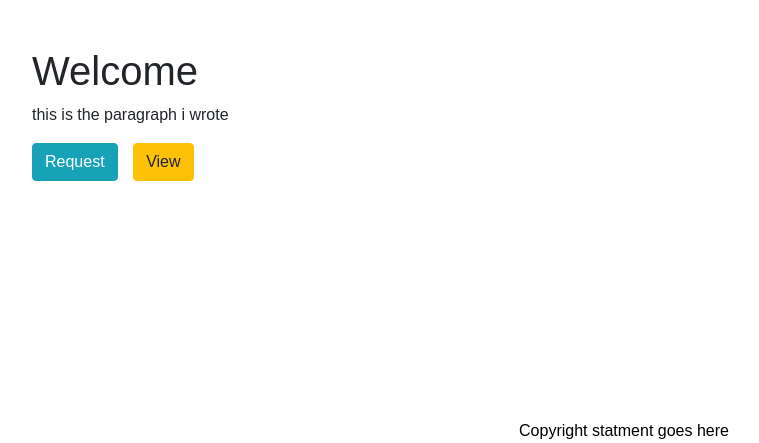
After one commit to danashton1/untitled, a PHP site: page / in a window 1280 px wide. The commit adds this page. Shown: the part 357-800 px from the top of the page, without its empty margins (16-775 px from the left). Run offline with PHP 8.4, Linux system fonts and the light colour scheme.

Commit message:
new commit

```diff
--- /dev/null
+++ b/public/footer.php
@@ -0,0 +1,23 @@
+<?php
+
+?>
+<script src="https://code.jquery.com/jquery-3.5.1.slim.min.js" integrity="sha384-DfXdz2htPH0lsSSs5nCTpuj/zy4C+OGpamoFVy38MVBnE+IbbVYUew+OrCXaRkfj" crossorigin="anonymous"></script>
+<script src="https://cdn.jsdelivr.net/npm/popper.js@1.16.1/dist/umd/popper.min.js" integrity="sha384-9/reFTGAW83EW2RDu2S0VKaIzap3H66lZH81PoYlFhbGU+6BZp6G7niu735Sk7lN" crossorigin="anonymous"></script>
+<script src="https://cdn.jsdelivr.net/npm/bootstrap@4.5.3/dist/js/bootstrap.min.js" integrity="sha384-w1Q4orYjBQndcko6MimVbzY0tgp4pWB4lZ7lr30WKz0vr/aWKhXdBNmNb5D92v7s" crossorigin="anonymous"></script>
+<style>
+    .footer{
+        position: fixed;
+        left: 0;
+        bottom: 0;
+        width: 100%;
+        color: black;
+        text-align: center;
+    }
+</style>
+
+<div class="footer">
+    <span>Copyright statment goes here</span>
+</div>
+
+</body>
+</html>
--- a/public/header.php
+++ b/public/header1.php
@@ -20,7 +20,17 @@ date_default_timezone_set('Europe/London');
         <span class="navbar-toggler-icon"></span>
     </button>
     <div class="collapse navbar-collapse" id="navbarTogglerDemo01">
-        <a class="navbar-brand" href="act1.php"><img src="assets/img/logo-social.png"</a>
+        <a class="navbar-brand" href="index.php"><img src="../assets/img/logo-social.png" class="d-inline-block align-top"
+                                                     width="50" height="50">My homepage</a>
+        <ul class="navbar-nav mr-auto mt-2 mt-lg-0">
+            <li class="nav-item active">
+                <a class="nav-link" href="index.php">Home <span class="sr-only">(current)</span></a>
+            </li>
+            <li class="nav-item">
+                <a class="nav-link" href="request.php">Request</a>
+            </li>
+        </ul>
+        <div class="nav navbar-nav navbar-right">
+            <a class="btn btn-primary navbar-btn">Login</a>
+        </div>
 </nav>
-</body>
-</html>
--- /dev/null
+++ b/public/index.php
@@ -0,0 +1,34 @@
+<?php
+include_once "header1.php";
+?>
+<style>
+    body, html{
+        height: 100%;
+        font-family: "Inconsolata", sans-serif;
+    }
+    .bgimg{
+        background-position: center;
+        background-size: cover;
+        background-image: url("../assets/img/SUShop.jpg");
+        min-height: 35%;
+    }
+</style>
+<header class="bgimg" id="home"></header>
+<div class="container-fluid mt-5 px-5">
+<div class="row">
+    <div class="col-sm-12">
+        <h1>Welcome</h1>
+        <p>this is the paragraph i wrote</p>
+    </div>
+</div>
+    <div class="row">
+        <div class="col-sm-1"><a href="request.php" class="btn btn-info">Request</a></div>
+        <div class="col-sm-1"><a href="viewRequest.php" class="btn btn-warning">View</a></div>
+        <div class="col-sm-10">
+    </div>
+</div>
+
+
+    <?php
+    include_once "footer.php";
+    ?>
--- /dev/null
+++ b/public/request.php
@@ -0,0 +1 @@
+<?php
--- /dev/null
+++ b/public/viewRequest.php
@@ -0,0 +1 @@
+<?php
```
Also changed, not shown: public/act1.php (deleted, +0 -97 lines).
